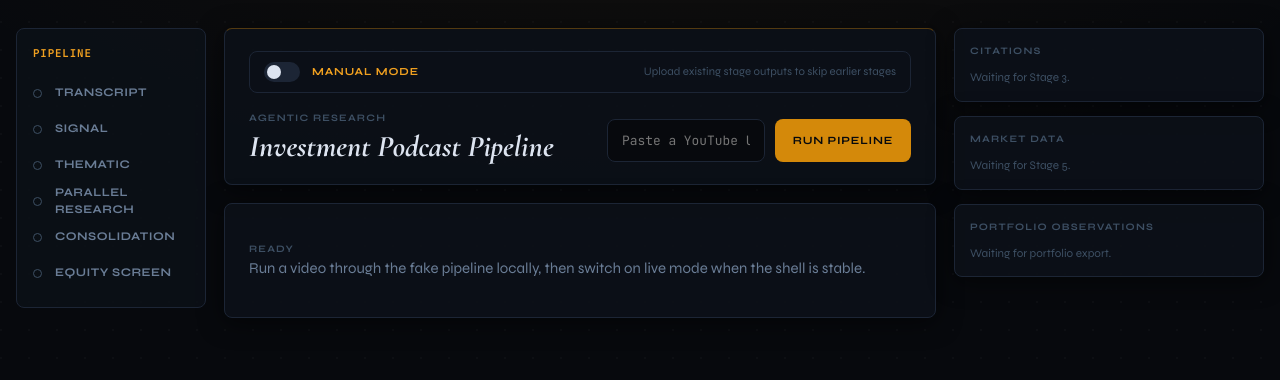
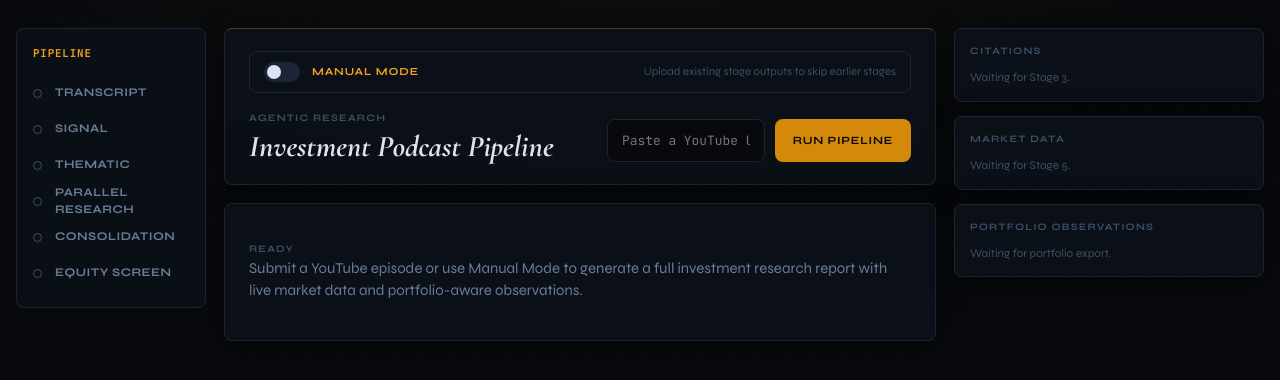
Before and after one commit to Pogz0r/investment-tracker, a Flask app: page /research in a window 1280 px wide. Shown: the part 63-443 px from the top of the page. Run offline with Flask 3, Linux system fonts and the light colour scheme; the visitor is signed in with stand-in values (Sample User, id 1); data comes from the database, SQL or seed files in the repository; data that the repository does not hold is empty; some libraries are stand-ins or nearby versions.

Commit message:
fix: update research empty state production copy

```diff
--- a/templates/research.html
+++ b/templates/research.html
@@ -145,7 +145,7 @@
       <section id="stageOutputs" class="stage-output-stack">
         <div class="empty-research-state">
           <div class="card-label">Ready</div>
-          <p>Run a video through the fake pipeline locally, then switch on live mode when the shell is stable.</p>
+          <p>Submit a YouTube episode or use Manual Mode to generate a full investment research report with live market data and portfolio-aware observations.</p>
         </div>
       </section>
 
```
